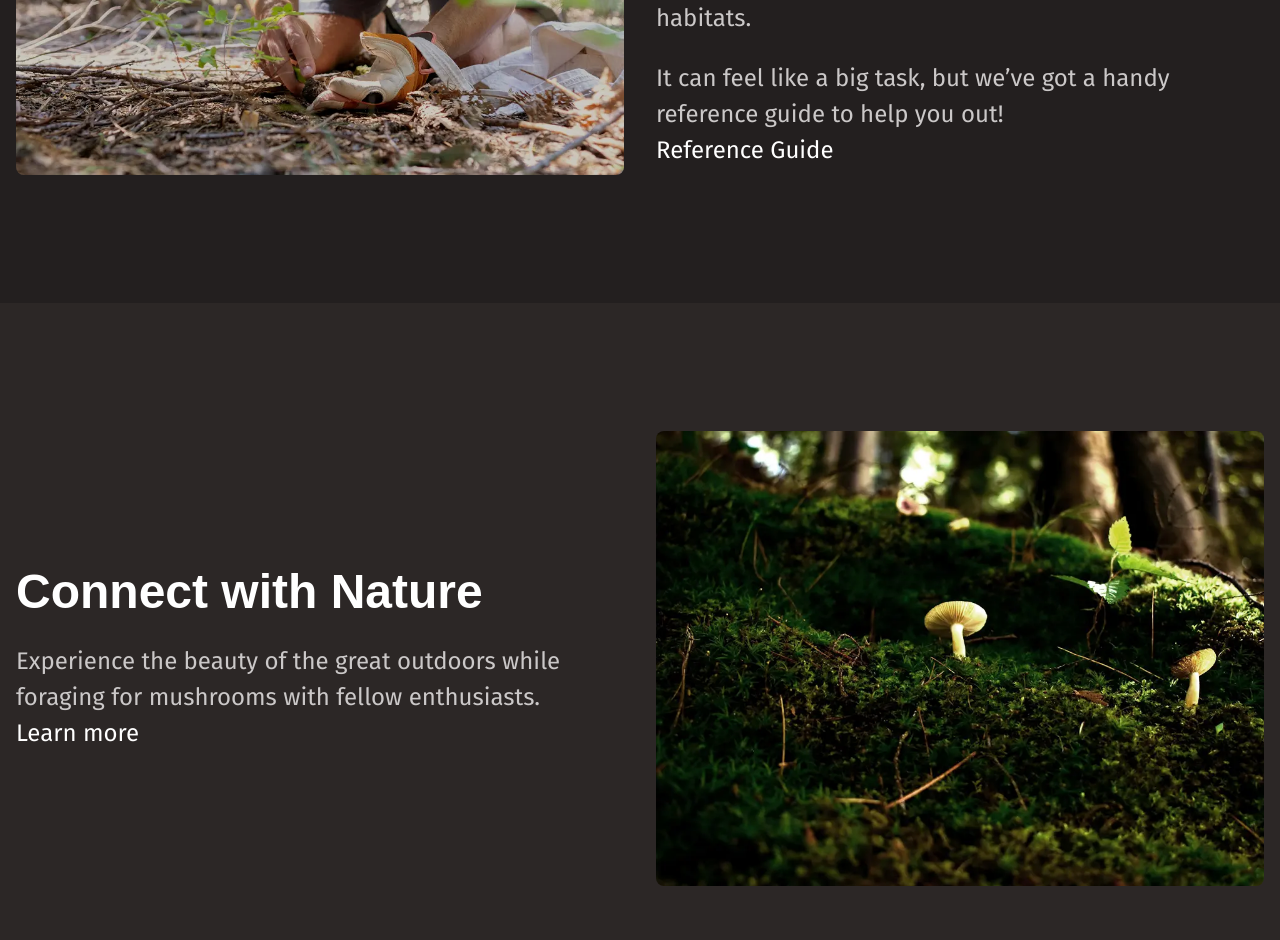
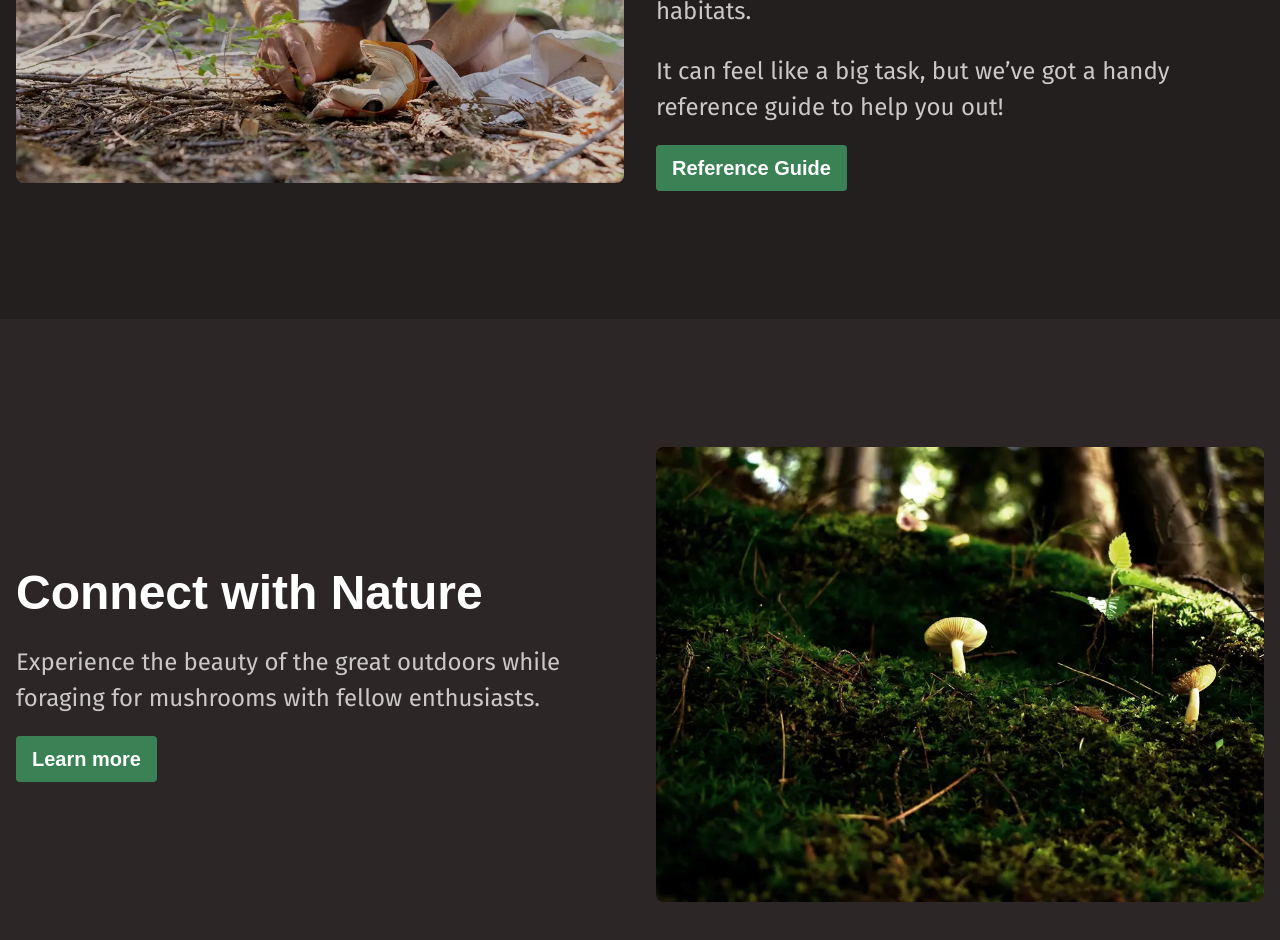
Before and after one commit to Joseadu/fungi, an Angular app: page / in a window 1280 px wide. Shown: the part 2460-3400 px from the top of the page. Built offline with nearby package versions, Linux system fonts and the light colour scheme.

Commit message:
styles.css imports correction

```diff
--- a/src/styles.css
+++ b/src/styles.css
@@ -2,7 +2,8 @@
 @import url(./styles//variables//typography.css);
 @import url(./styles//layout.css);
 @import url(./styles//variables/spacing.css);
-@import url(./styles///utilities//utilities.css);
+@import url(./styles/utilities/utilities.css);
+@import url(./styles/components/buttons.css);
 
 
 *,
--- /dev/null
+++ b/src/styles/components/buttons.css
@@ -0,0 +1,16 @@
+.btn {
+    display: inline-flex;
+    padding: var(--spacing-03) var(--spacing-05);
+    background-color: var(--background-accent-main);
+    font-family: var(--ff-heading);
+    font-size: var(--font-size-md);
+    font-weight: 700;
+    text-decoration: none;
+    cursor: pointer;
+    border-radius: var(--border-radius-1);
+
+    &:hover, &:focus-visible {
+        color: var(--text-high-contrast);
+        background-color: var(--background-accent-light);
+    }
+}
```
